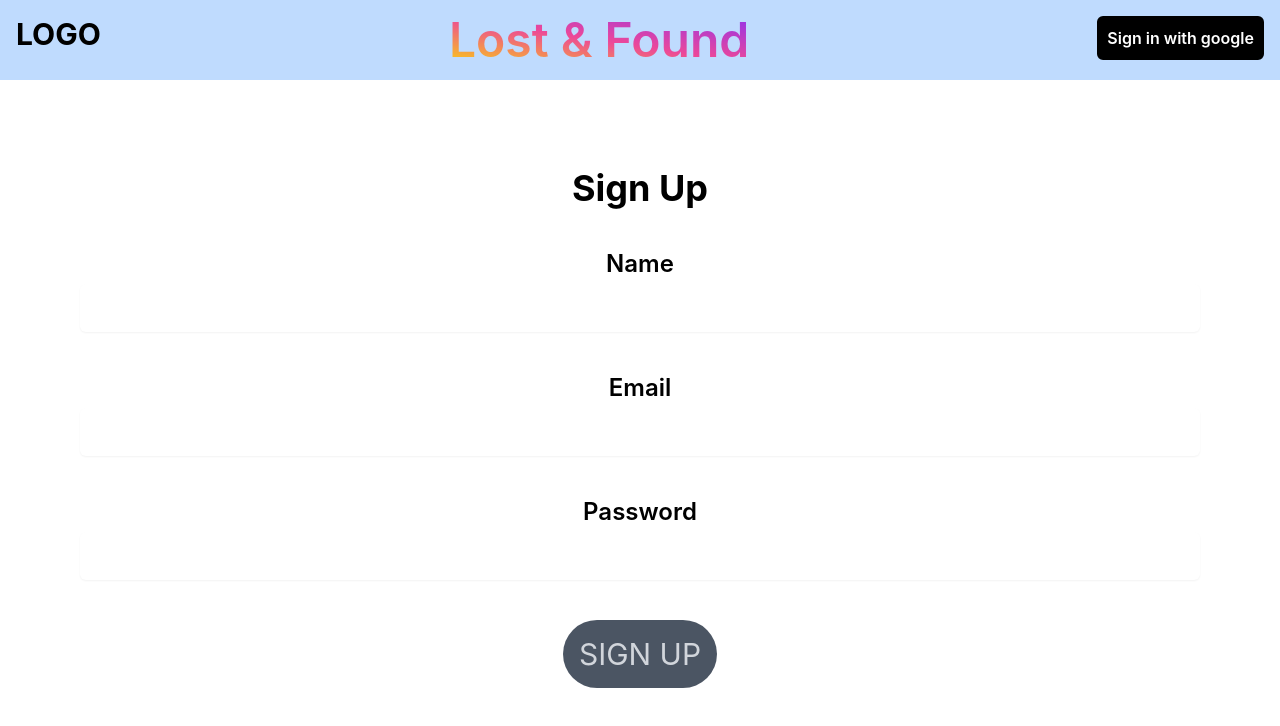
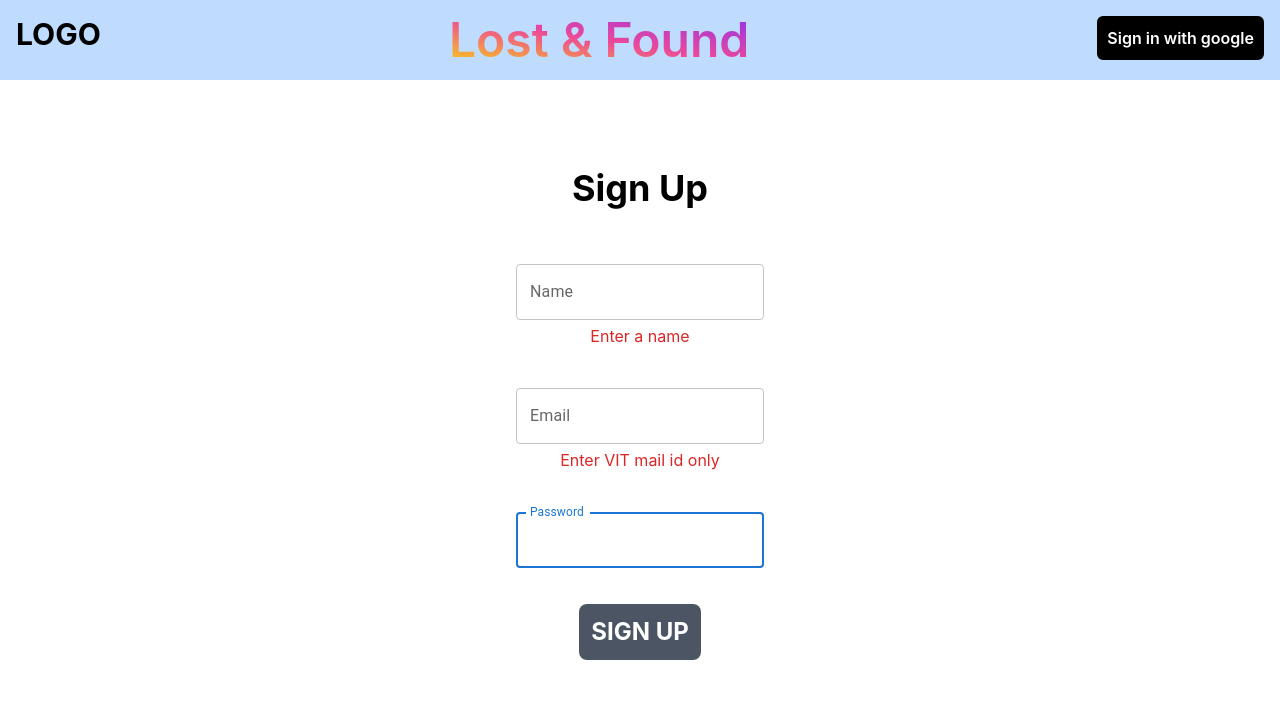
Before and after one commit to SamPrinceFranklin/Lost---Found-VITC, a React (Create React App) app: page /signup in a window 1280 px wide. Shown: the top 726 px of the page. Built offline with nearby package versions, Linux system fonts and the light colour scheme; no server answers.

Commit message:
restyled signup page

```diff
--- a/src/components/Authentication/Login.js
+++ b/src/components/Authentication/Login.js
@@ -108,7 +108,7 @@ export const Login = () => {
         )}
         {loading && <Loader />}
         {!validated && !loading && (
-          <button className="bg-gray-600 text-gray-300 text-3xl p-4 rounded-full cursor-not-allowed">
+          <button className="bg-gray-600 text-white text-2xl font-bold p-3 rounded-lg cursor-not-allowed">
             LOGIN
           </button>
         )}
--- a/src/components/Authentication/Signup.js
+++ b/src/components/Authentication/Signup.js
@@ -1,113 +1,151 @@
-import React, { useContext, useState } from 'react'
-import Loader from '../loader/Loader'
+import React, { useContext, useState } from "react";
+import Loader from "../loader/Loader";
 import { useNavigate } from "react-router-dom";
 
-import { AppContext } from '../../context/AppContext';
+import { AppContext } from "../../context/AppContext";
+import { TextField } from "@mui/material";
 
 export const Signup = () => {
   let navigate = useNavigate();
-    const [loading,setloading] = useState(false);
-    const [name,setname] = useState("")
-    const [email,setemail] = useState("")
-    const [pwd,setpwd] = useState("")
-    const [error,seterror] = useState("")
-    const [nameerror,setnamerror] = useState(false)
-    const [mailerror,setmailerror] = useState(false)
-    const [pwderror,setpwderror] = useState(false)
-    const {signup} = useContext(AppContext)
-    const validated = (name && email && pwd && (email.trim().endsWith("vitstudent.ac.in") || email.endsWith("vit.ac.in")))
-    const validatename=()=>{
-        name.length ? setnamerror(false) :setnamerror(true)
-    }
-    const validatemail =()=>{
+  const [loading, setloading] = useState(false);
+  const [name, setname] = useState("");
+  const [email, setemail] = useState("");
+  const [pwd, setpwd] = useState("");
+  const [error, seterror] = useState("");
+  const [nameerror, setnamerror] = useState(false);
+  const [mailerror, setmailerror] = useState(false);
+  const [pwderror, setpwderror] = useState(false);
+  const { signup } = useContext(AppContext);
+  const validated =
+    name &&
+    email &&
+    pwd &&
+    (email.trim().endsWith("vitstudent.ac.in") || email.endsWith("vit.ac.in"));
+  const validatename = () => {
+    name.length ? setnamerror(false) : setnamerror(true);
+  };
+  const validatemail = () => {
+    email.trim().endsWith("vitstudent.ac.in") ||
+    email.trim().endsWith("vit.ac.in")
+      ? setmailerror(false)
+      : setmailerror(true);
+  };
+  const validatepwd = () => {
+    pwd.length ? setpwderror(false) : setpwderror(true);
+  };
 
-
-        (email.trim().endsWith("vitstudent.ac.in") || email.trim().endsWith("vit.ac.in")) ?setmailerror(false) :setmailerror(true)
-    }
-    const validatepwd = () =>{
-        pwd.length? setpwderror(false) :setpwderror(true)
-    }
-
-
-    const submit = () =>{
-        setloading(true)
-
-
+  const submit = () => {
+    setloading(true);
 
     seterror("");
     try {
-            signup()
+      signup();
     } catch (error) {
       seterror("There was a error. Try after some time.");
       console.log(error);
-            return ""
+      return "";
     }
 
     setloading(false);
-      navigate('/dashboard');
-      return ""
-
-    }
-
+    navigate("/dashboard");
+    return "";
+  };
 
   return (
-    <div style={{'var(--image-url)': '../../assets/loginbg.jpg'}}
-    className=' m-10  rounded-full bg-'>
-
-
-        <br/><br/>
-        <div className='flex justify-center text-4xl text-black font-bold  '>Sign Up </div>
-
-      {error &&  <div className='bg-red-700 text-white font-semibold flex flex-row p-1 text-xl justify-center'> {error} </div> }
-
-        <div className='m-10 ' >
-       <div className='text-2xl font-semibold text-black'>Name</div>
-                      <input
-                        type="text"
-                        name="first-name"
-                        id="first-name"
-                        value={name}
-                        onBlur={validatename}
-                        onChange = {(e)=>setname(e.target.value)}
-                        autoComplete="given-name"
-                        className={nameerror?"border-2 mt-1 p-3  block w-full border-red shadow-sm border-rose-500" : "mt-1 p-3  block w-full border-red shadow-sm border-gray-300 rounded-md " } />
-                   {nameerror&&   <div className='text-red-600' >Enter a name</div>}
+    <div
+      style={{ "var(--image-url)": "../../assets/loginbg.jpg" }}
+      className=" m-10  rounded-full bg-"
+    >
+      <br />
+      <br />
+      <div className="flex justify-center text-4xl text-black font-bold  ">
+        Sign Up{" "}
       </div>
 
-       <div className='m-10 ' >
-       <div className='text-2xl font-semibold text-black'>Email</div>
-                      <input
-                        type="text"
-                        name="first-name"
-                        value={email}
-                        onBlur={validatemail}
-                        onChange = {(e)=>setemail(e.target.value)}
+      {error && (
+        <div className="bg-red-700 text-white font-semibold flex flex-row p-1 text-xl justify-center">
+          {" "}
+          {error}{" "}
+        </div>
+      )}
+
+      <form className="flex flex-col gap-8 pt-12 justify-center items-center">
+        <div className="">
+          <div>
+            <TextField
+              name="Name"
+              label={"Name"}
+              fullWidth
+              margin="dense"
+              autoFocus={true}
+              type={"text"}
               id="first-name"
+              onBlur={validatename}
               autoComplete="given-name"
-                         className={mailerror ?"border-2 mt-1 p-3  block w-full border-red shadow-sm border-rose-500" : "mt-1 p-3  block w-full border-red shadow-sm border-gray-300 rounded-md " }
+              value={name}
+              onChange={(e) => setname(e.target.value)}
             />
-                             {mailerror&&   <div className='text-red-600' >Enter VIT mail id only</div>}
           </div>
-     <div className='m-10 ' >
-                        <div className='text-2xl font-semibold text-black'>Password</div>
-                      <input
-                        type="password"
-                        name="first-name"
-                        value={pwd}
-                        onBlur={validatepwd}
-                        onChange = {(e)=>setpwd(e.target.value)}
-                        id="first-name"
-                        autoComplete="given-name"
-  className={pwderror?"border-2 mt-1 p-3  block w-full border-red shadow-sm border-rose-500" : "mt-1 p-3  block w-full border-red shadow-sm border-gray-300 rounded-md " }
-                      />
-                        {pwderror&&   <div className='text-red-600' >Enter the password</div>}
+          {nameerror && <div className="text-red-600">Enter a name</div>}
         </div>
 
-             {   !loading && validated &&    <button className='bg-black text-white text-3xl p-4 rounded-full ' onClick={submit} >SIGN UP</button> }
-             {loading && <Loader/> }
-             {!validated && !loading &&  <button className='bg-gray-600 text-gray-300 text-3xl p-4 rounded-full cursor-not-allowed' >SIGN UP</button>  }
-         <br/><br/>
+        <div className="">
+          <div>
+            <TextField
+              name="Email"
+              label={"Email"}
+              fullWidth
+              margin="dense"
+              autoFocus={true}
+              type={"text"}
+              id="first-name"
+              onBlur={validatemail}
+              autoComplete="given-name"
+              value={email}
+              onChange={(e) => setemail(e.target.value)}
+            />
+          </div>
 
+          {mailerror && (
+            <div className="text-red-600">Enter VIT mail id only</div>
+          )}
         </div>
-  )
-}
+        <div className="">
+          <div>
+            <TextField
+              name="Password"
+              label={"Password"}
+              fullWidth
+              margin="dense"
+              autoFocus={true}
+              type={"password"}
+              id="first-name"
+              onBlur={validatepwd}
+              autoComplete="given-name"
+              value={pwd}
+              onChange={(e) => setpwd(e.target.value)}
+            />
+          </div>
+          {pwderror && <div className="text-red-600">Enter the password</div>}
+        </div>
+
+        {!loading && validated && (
+          <button
+            className="bg-black text-white text-2xl font-bold p-3 rounded-lg hover:text-black hover:bg-white transition duration-500 border-2 border-black"
+            onClick={submit}
+          >
+            SIGN UP
+          </button>
+        )}
+        {loading && <Loader />}
+        {!validated && !loading && (
+          <button className="bg-gray-600 text-white text-2xl font-bold p-3 rounded-lg cursor-not-allowed">
+            SIGN UP
+          </button>
+        )}
+        <br />
+        <br />
+      </form>
+    </div>
+  );
+};
```
Lines whose indentation alone changed are shown as unchanged.
